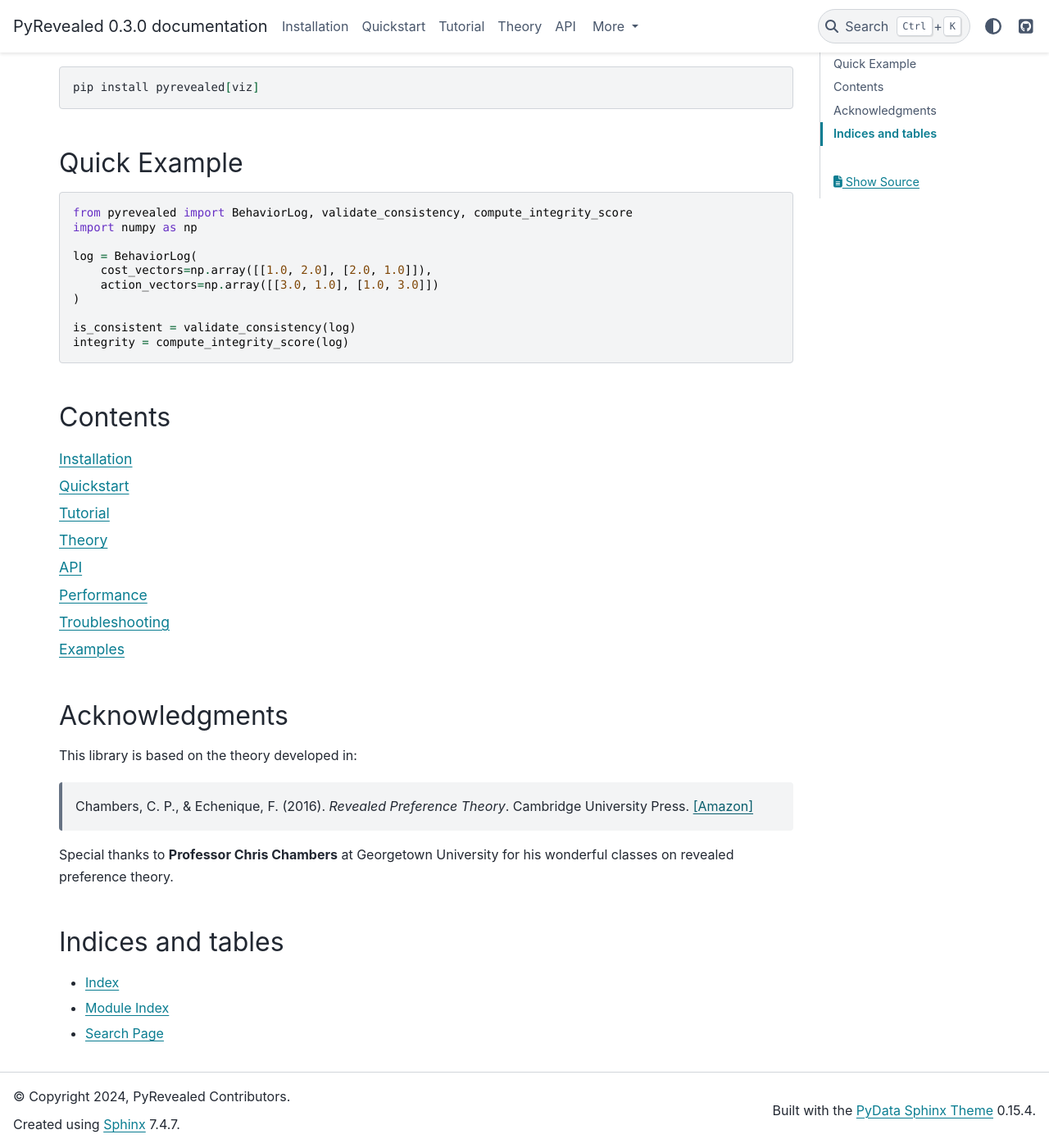
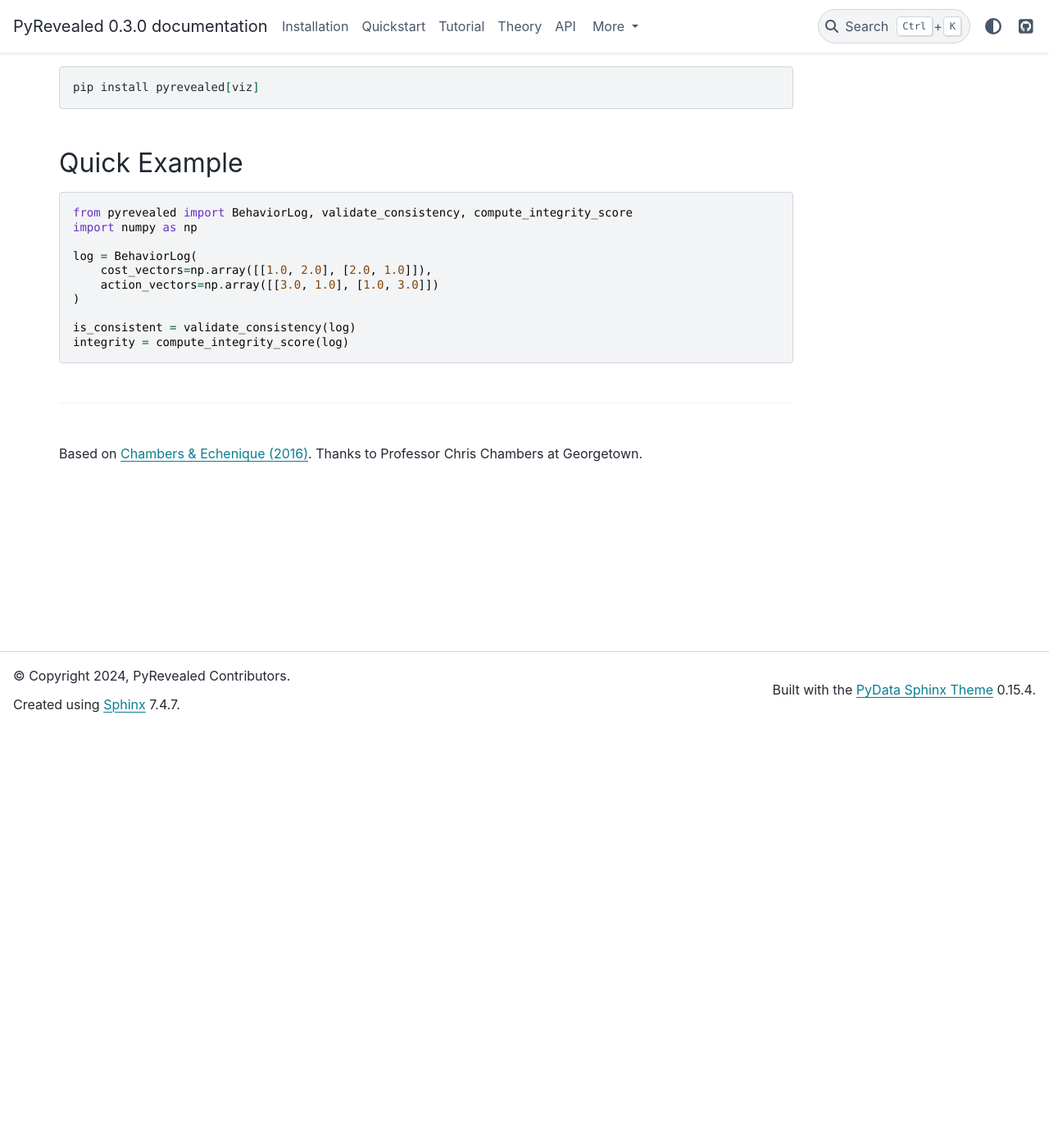
Before and after one commit to rawatpranjal/PyRevealed, a Sphinx documentation site: the page built from docs/index.rst, in a window 1280 px wide and 1400 px high, scrolled down 512 px. Shown: the whole window at 82% size. Built offline with Sphinx 7.4.7 and the PyData theme 0.15.4, drawn with Linux system fonts in a browser that asks for light colours.

Commit message:
Simplify index page and minor fixes
- Hide toctree from index page content (still shows in sidebar)
- Remove verbose Contents/Indices sections
- Condense acknowledgments to one line

🤖 Generated with [Claude Code](https://claude.com/claude-code)

Co-Authored-By: Claude Opus 4.5 <noreply@anthropic.com>

```diff
--- a/docs/index.rst
+++ b/docs/index.rst
@@ -39,11 +39,9 @@ Quick Example
    is_consistent = validate_consistency(log)
    integrity = compute_integrity_score(log)
 
-Contents
---------
-
 .. toctree::
    :maxdepth: 1
+   :hidden:
 
    installation
    quickstart
@@ -54,21 +52,7 @@ Contents
    troubleshooting
    case_study
 
-Acknowledgments
----------------
+----
 
-This library is based on the theory developed in:
-
-   Chambers, C. P., & Echenique, F. (2016). *Revealed Preference Theory*.
-   Cambridge University Press.
-   `[Amazon] <https://www.amazon.com/Revealed-Preference-Econometric-Society-Monographs/dp/1107087805>`_
-
-Special thanks to **Professor Chris Chambers** at Georgetown University
-for his wonderful classes on revealed preference theory.
-
-Indices and tables
-------------------
-
-* :ref:`genindex`
-* :ref:`modindex`
-* :ref:`search`
+Based on `Chambers & Echenique (2016) <https://www.amazon.com/Revealed-Preference-Econometric-Society-Monographs/dp/1107087805>`_.
+Thanks to Professor Chris Chambers at Georgetown.
```
Also changed, not shown: docs/scaling.rst (+7 -0 lines), docs/tutorial.rst (+3 -4 lines), 4 other files.
